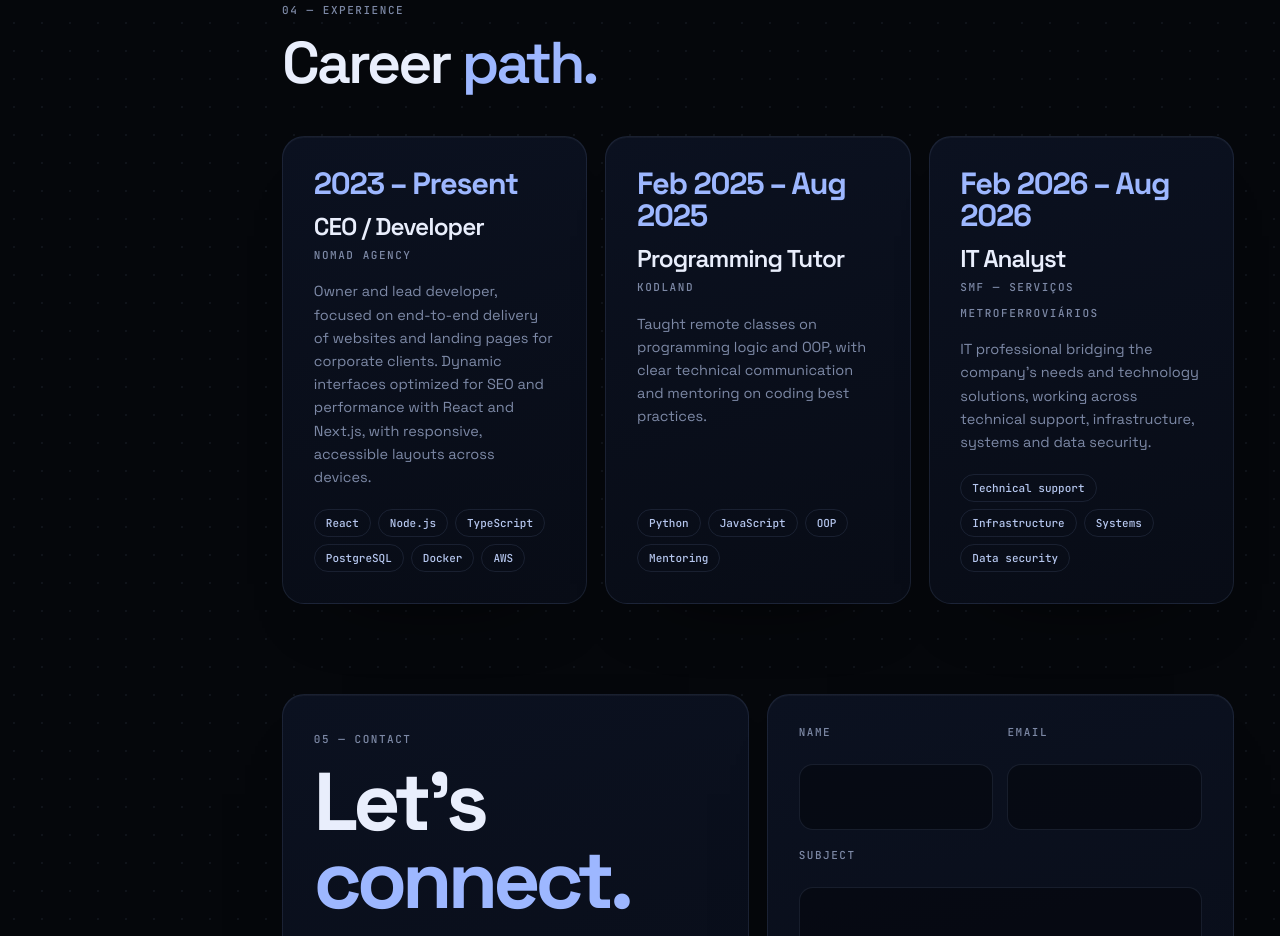
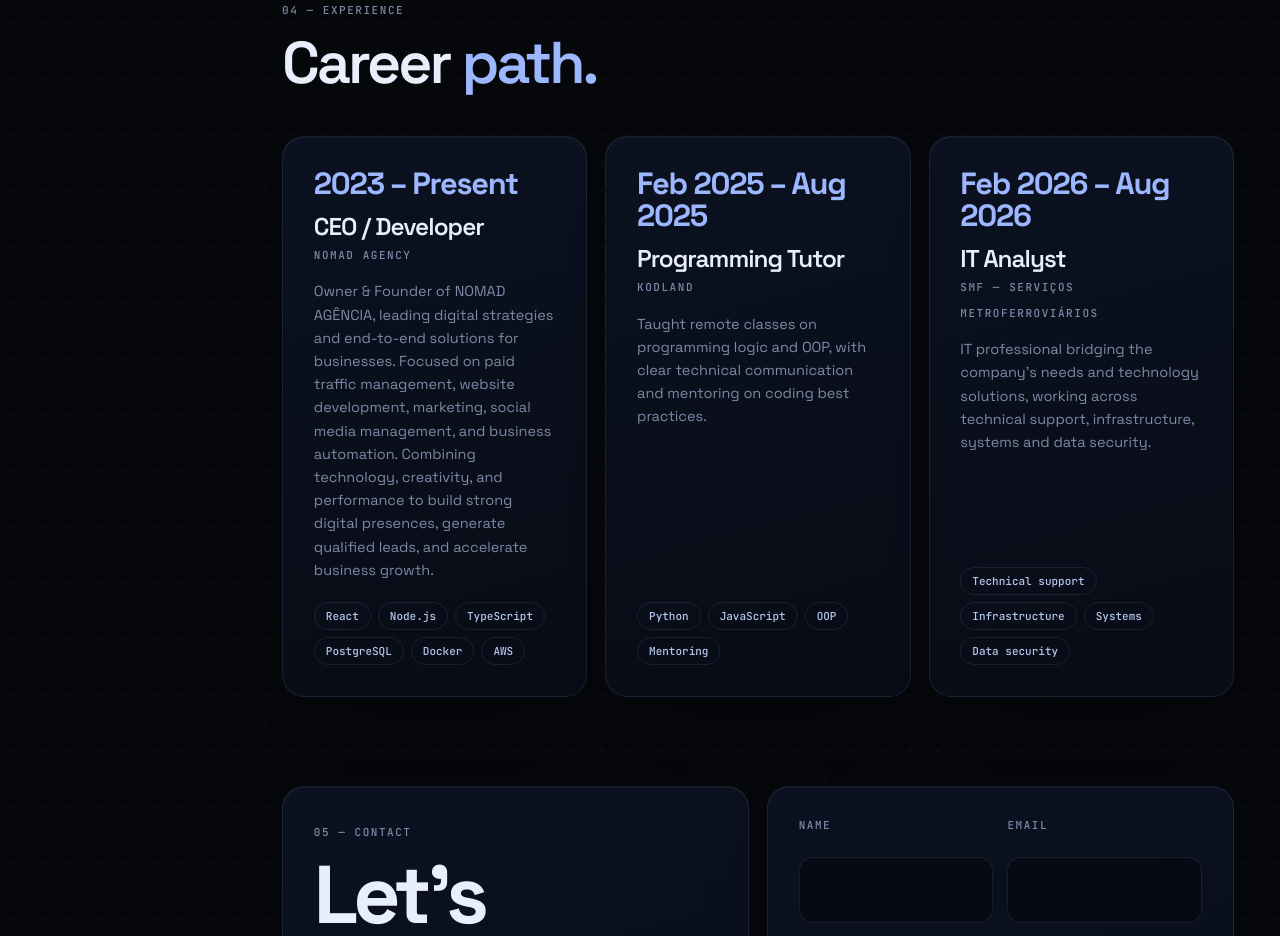
Before and after one commit to DevDiaas/PortfolioDevDiaas, a plain HTML site: page index.html in a window 1280 px wide. Shown: the part 4919-5855 px from the top of the page. Drawn offline with Linux system fonts and the light colour scheme.

Commit message:
atualização

```diff
--- a/index.html
+++ b/index.html
@@ -336,7 +336,7 @@ footer{margin-top:clamp(56px,8vw,110px);border-top:1px solid var(--ln);padding:2
 <section id="career">
  <div class="sh rv"><h2 data-i="ch">Career <em>path.</em></h2><span class="mo">04 — <span data-i="ct">Experience</span></span></div>
  <div class="xg">
-  <div class="t x rv"><span class="pd" data-i="p1">2023 – Present</span><div><h3>CEO / Developer</h3><span class="mo">Nomad Agency</span></div><p data-i="e1">Owner and lead developer, focused on end-to-end delivery of websites and landing pages for corporate clients. Dynamic interfaces optimized for SEO and performance with React and Next.js, with responsive, accessible layouts across devices.</p><div class="ch"><span>React</span><span>Node.js</span><span>TypeScript</span><span>PostgreSQL</span><span>Docker</span><span>AWS</span></div></div>
+  <div class="t x rv"><span class="pd" data-i="p1">2023 – Present</span><div><h3>CEO / Developer</h3><span class="mo">Nomad Agency</span></div><p data-i="e1">Owner & Founder of NOMAD AGÊNCIA, leading digital strategies and end-to-end solutions for businesses. Focused on paid traffic management, website development, marketing, social media management, and business automation. Combining technology, creativity, and performance to build strong digital presences, generate qualified leads, and accelerate business growth.</p><div class="ch"><span>React</span><span>Node.js</span><span>TypeScript</span><span>PostgreSQL</span><span>Docker</span><span>AWS</span></div></div>
   <div class="t x rv"><span class="pd" data-i="p2">Feb 2025 – Aug 2025</span><div><h3 data-i="r2">Programming Tutor</h3><span class="mo">Kodland</span></div><p data-i="e2">Taught remote classes on programming logic and OOP, with clear technical communication and mentoring on coding best practices.</p><div class="ch"><span>Python</span><span>JavaScript</span><span>OOP</span><span data-i="m2">Mentoring</span></div></div>
   <div class="t x rv"><span class="pd" data-i="p3">Feb 2026 – Aug 2026</span><div><h3 data-i="r3">IT Analyst</h3><span class="mo">SMF — Serviços Metroferroviários</span></div><p data-i="e3">IT professional bridging the company’s needs and technology solutions, working across technical support, infrastructure, systems and data security.</p><div class="ch"><span data-i="c1">Technical support</span><span data-i="c2">Infrastructure</span><span data-i="c3">Systems</span><span data-i="c4">Data security</span></div></div>
  </div>
```
